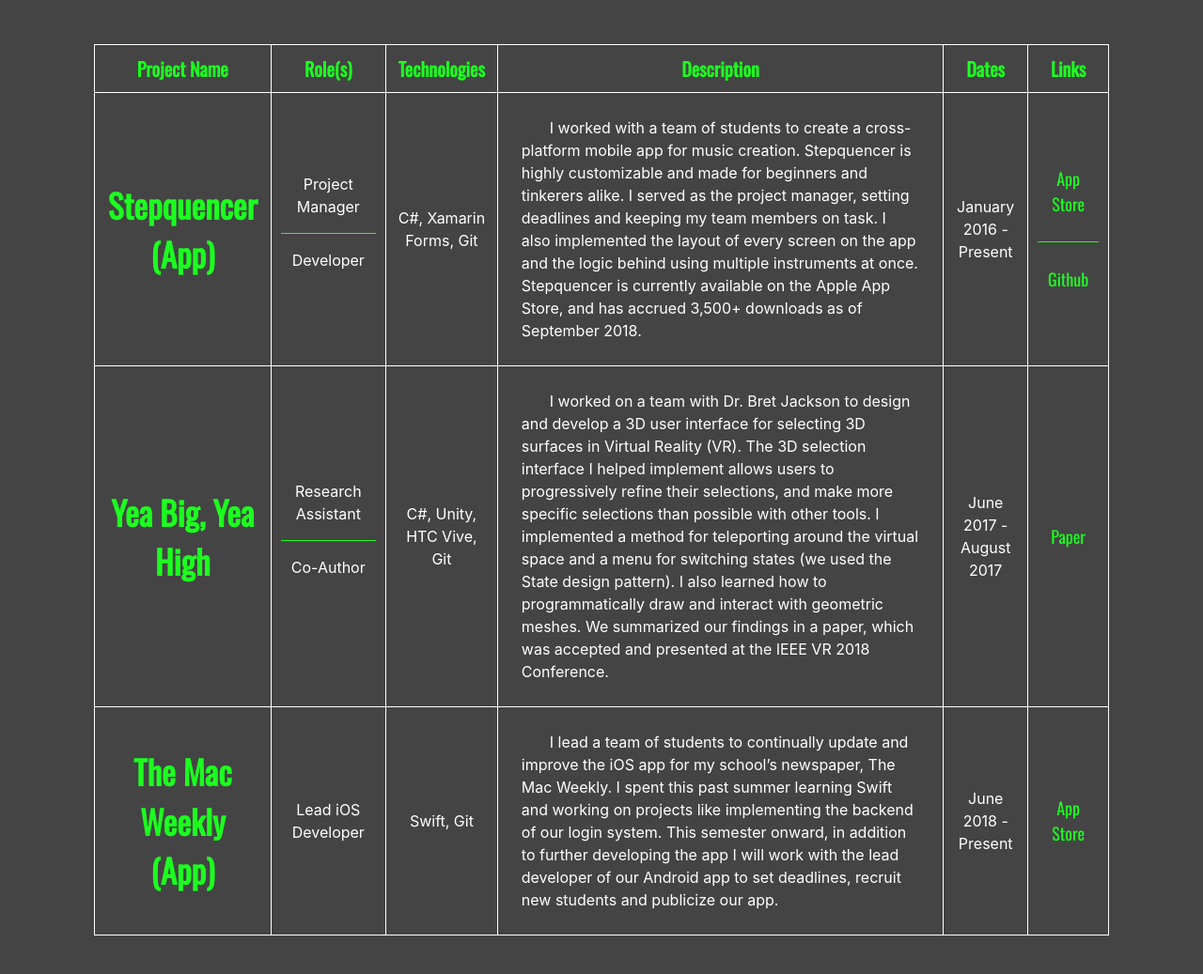
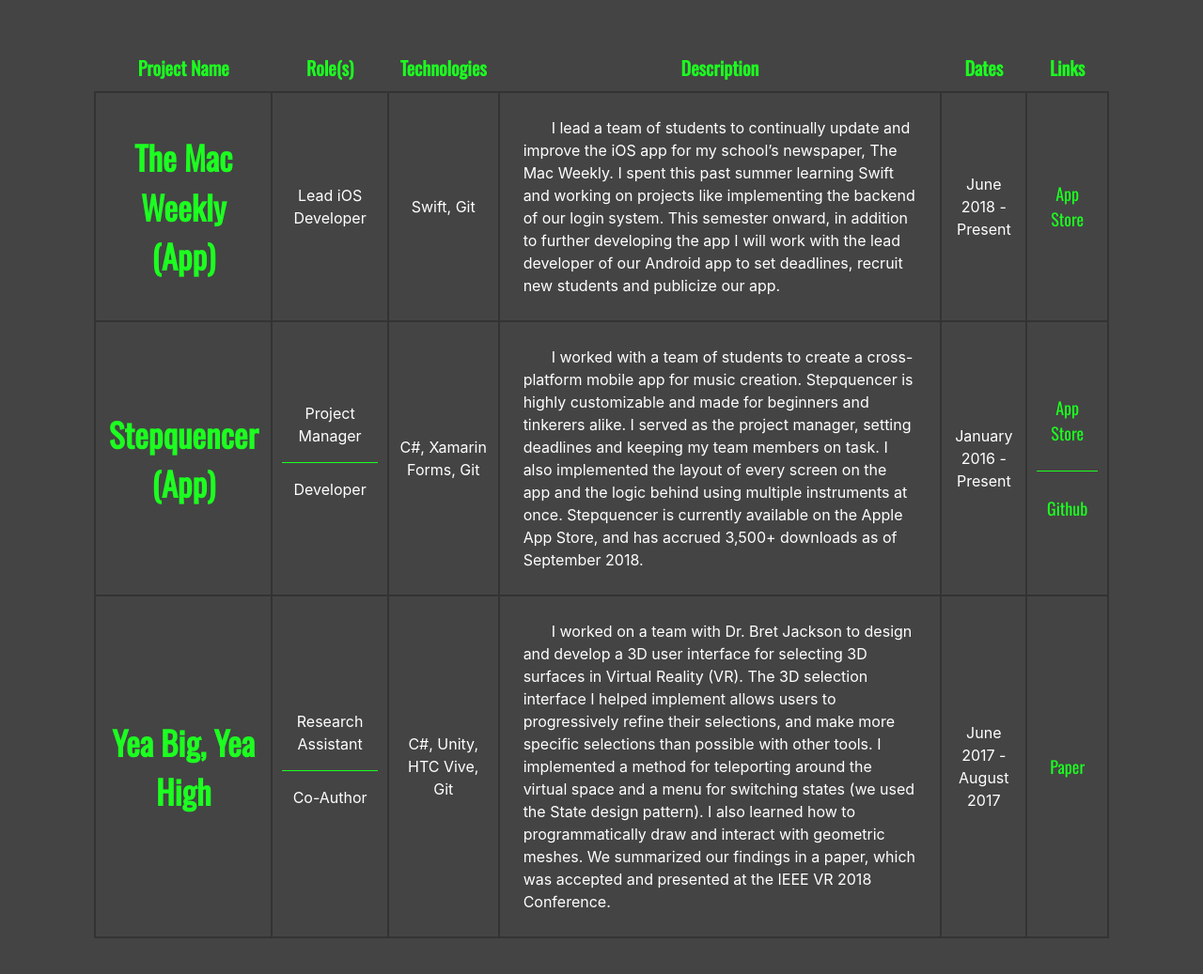
Before and after one commit to gbrown3/test-site, a plain HTML site: page pages/projects.html in a window 1280 px wide. Shown: the part 161-1198 px from the top of the page at 94% size. Drawn offline with nearby package versions, Linux system fonts and the light colour scheme; a web font is replaced by a local one.

Commit message:
Slight page, style modifications

```diff
--- a/pages/projects.html
+++ b/pages/projects.html
@@ -51,6 +51,25 @@
 
 
             <tr>
+                <th>The Mac Weekly (App)</th>
+
+                <td>Lead iOS Developer</td>
+
+                <td>Swift, Git</td>
+
+                <td class="project_desc">I lead a team of students to continually update and improve the iOS app for my school’s newspaper, The Mac Weekly. I spent this past summer learning Swift and working on projects like implementing the backend of our login system. This semester onward, in addition to further developing the app I will work with the lead developer of our Android app to set deadlines, recruit new students and publicize our app.</td>
+
+                <td>June 2018 - Present</td>
+
+                <td>
+
+                    <a href="https://apple.co/2NG1CzY" class="project_link">App Store</a>
+
+                </td>
+            </tr>
+
+
+            <tr>
                 <th>Stepquencer (App)</th>
 
                 <td>
@@ -100,24 +119,6 @@
                 </td>
             </tr>
 
-            <tr>
-                <th>The Mac Weekly (App)</th>
-
-                <td>Lead iOS Developer</td>
-
-                <td>Swift, Git</td>
-
-                <td class="project_desc">I lead a team of students to continually update and improve the iOS app for my school’s newspaper, The Mac Weekly. I spent this past summer learning Swift and working on projects like implementing the backend of our login system. This semester onward, in addition to further developing the app I will work with the lead developer of our Android app to set deadlines, recruit new students and publicize our app.</td>
-
-                <td>June 2018 - Present</td>
-
-                <td>
-
-                    <a href="https://apple.co/2NG1CzY" class="project_link">App Store</a>
-
-                </td>
-            </tr>
-
 
         </table>
 
--- a/styles/style.css
+++ b/styles/style.css
@@ -43,9 +43,13 @@ td {
 }
 
 table, th, td {
-    border: 1px solid white;
+    border: 2px solid #333333;
     margin-top: 50px;
     text-align: center;
+}
+
+table, tr:first-child > th {
+    border: none;
 }
 
 tr:first-child > th {
```
